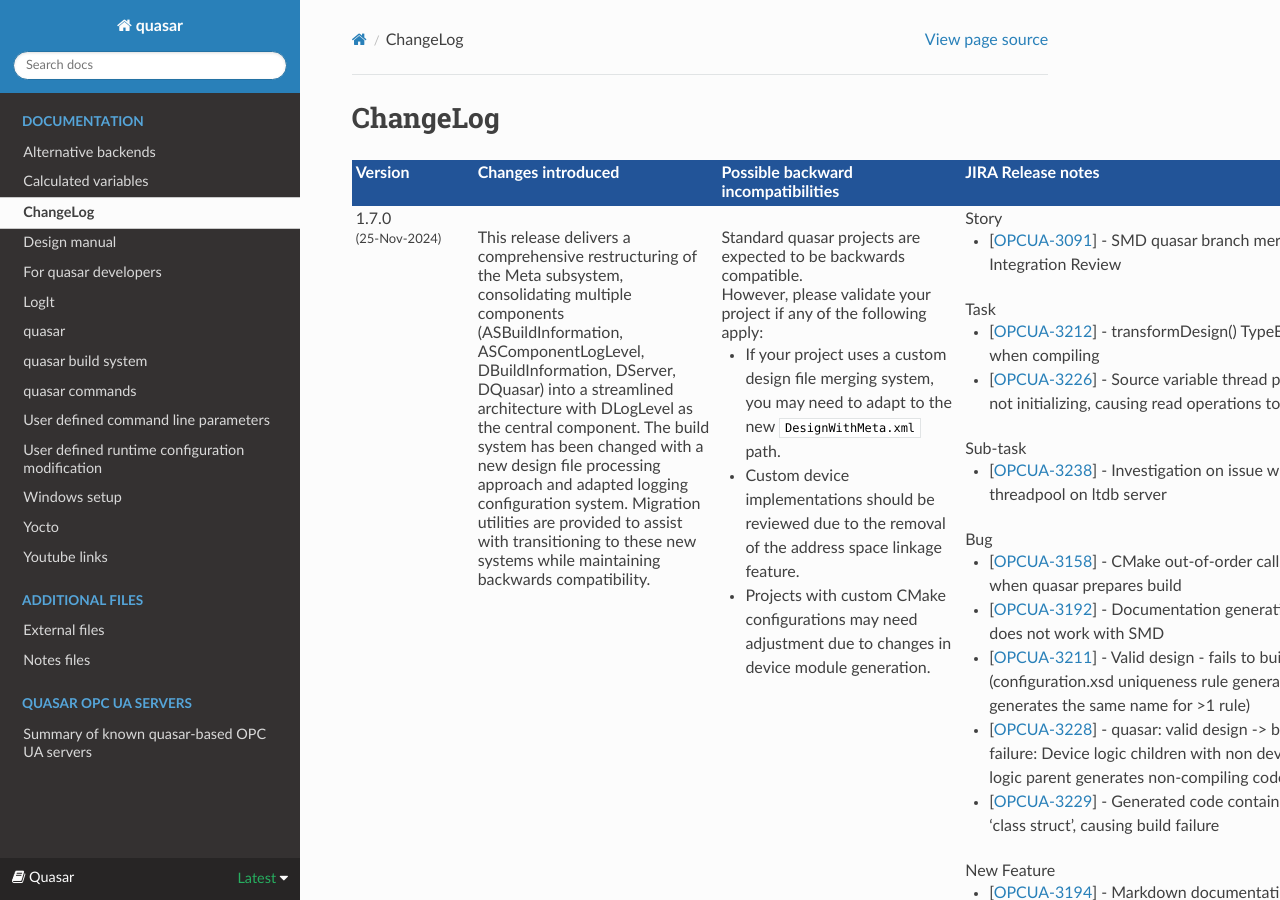
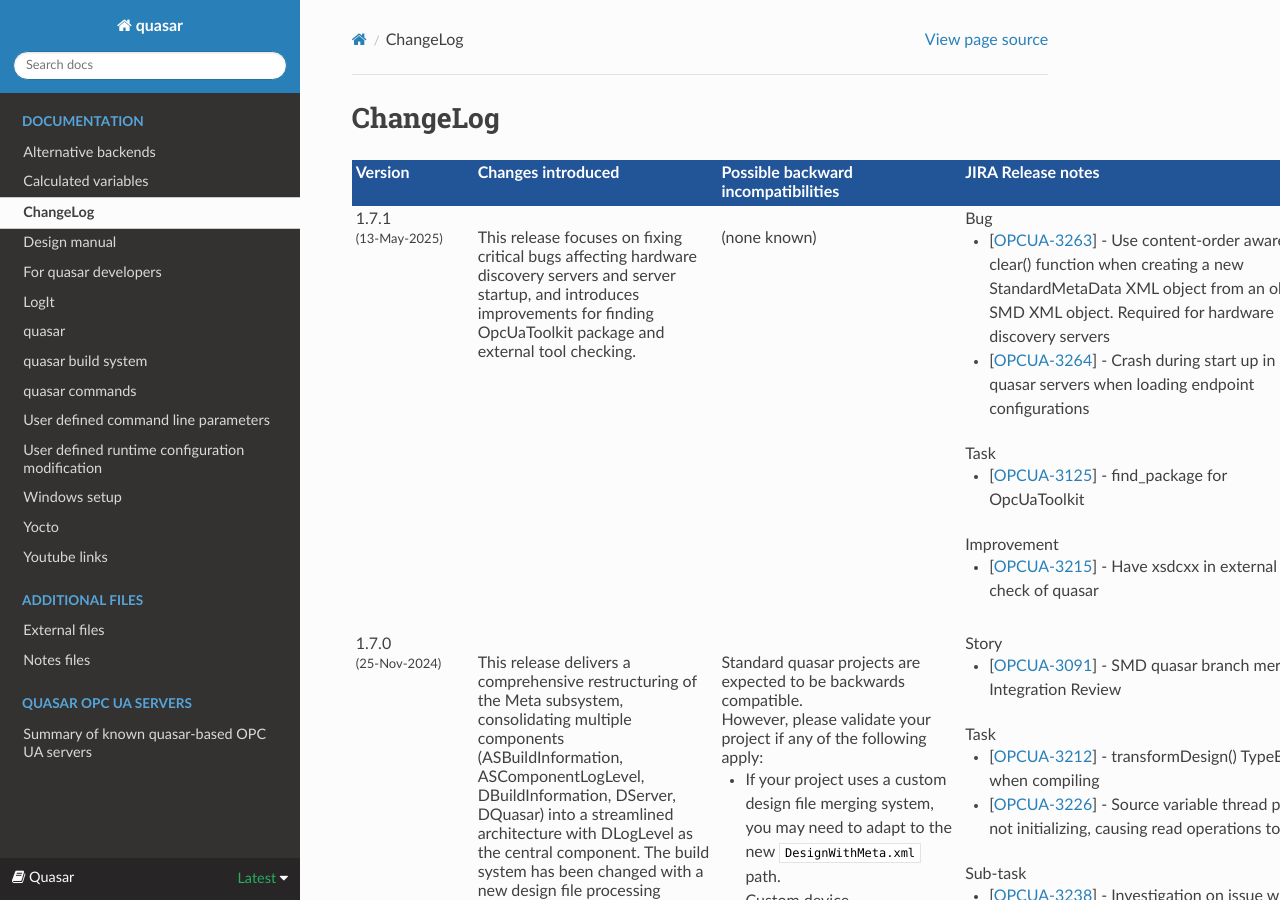
Before and after one commit to quasar-team/quasar, a Sphinx documentation site: the page built from Documentation/source/ChangeLog.rst, in a window 1280 px wide and 900 px high. Built offline with Sphinx 7.4.7 and the Read the Docs theme 3.1.0, drawn with Linux system fonts in a browser that asks for light colours.

Commit message:
Update ChangeLog for version 1.7.1 with critical bug fixes and improvements notes.

```diff
--- a/Documentation/source/ChangeLog.rst
+++ b/Documentation/source/ChangeLog.rst
@@ -13,6 +13,38 @@
 	          <td style="vertical-align: top; color: rgb(255, 255, 255);"><strong>JIRA Release notes</strong><br></td>
 	          <td valign="top"><strong>Testing outcome</strong><br></td>
 	        </tr>
+
+            <tr>
+                <!-- Version -->
+                <td valign="top">1.7.1<font size="-1"><br>(13-May-2025)</font><br></td>
+                <!-- Changes introduced -->
+                <td valign="top"><br>This release focuses on fixing critical bugs affecting hardware discovery servers and server startup, and introduces improvements for finding OpcUaToolkit package and external tool checking.</td>
+                <!-- Possible backward incompatibilities -->
+                <td valign="top"><br>(none known)</td>
+                <!-- JIRA Release notes -->
+                <td valign="top">
+                    Bug
+                    <ul>
+                        <li>[<a href='https://its.cern.ch/jira/browse/OPCUA-3263'>OPCUA-3263</a>] - Use content-order aware clear() function when creating a new StandardMetaData XML object from an old SMD XML object. Required for hardware discovery servers</li>
+                        <li>[<a href='https://its.cern.ch/jira/browse/OPCUA-3264'>OPCUA-3264</a>] - Crash during start up in quasar servers when loading endpoint configurations</li>
+                    </ul>
+                    Task
+                    <ul>
+                        <li>[<a href='https://its.cern.ch/jira/browse/OPCUA-3125'>OPCUA-3125</a>] - find_package for OpcUaToolkit</li>
+                    </ul>
+                    Improvement
+                    <ul>
+                        <li>[<a href='https://its.cern.ch/jira/browse/OPCUA-3215'>OPCUA-3215</a>] - Have xsdcxx in external tools check of quasar</li>
+                    </ul>
+                </td>
+                <td valign="top">quasar test suite notes:<br>
+                    <ol>
+                        <li>All bug fixes confirmed in real deployment scenarios</li>
+                        <li>Endpoint configuration crash fix validated across multiple server instances</li>
+                        <li>OpcUaToolkit find_package tested on various platforms</li>
+                    </ol>
+                </td>
+            </tr>
 
             <tr>
                 <!-- Version -->
```
